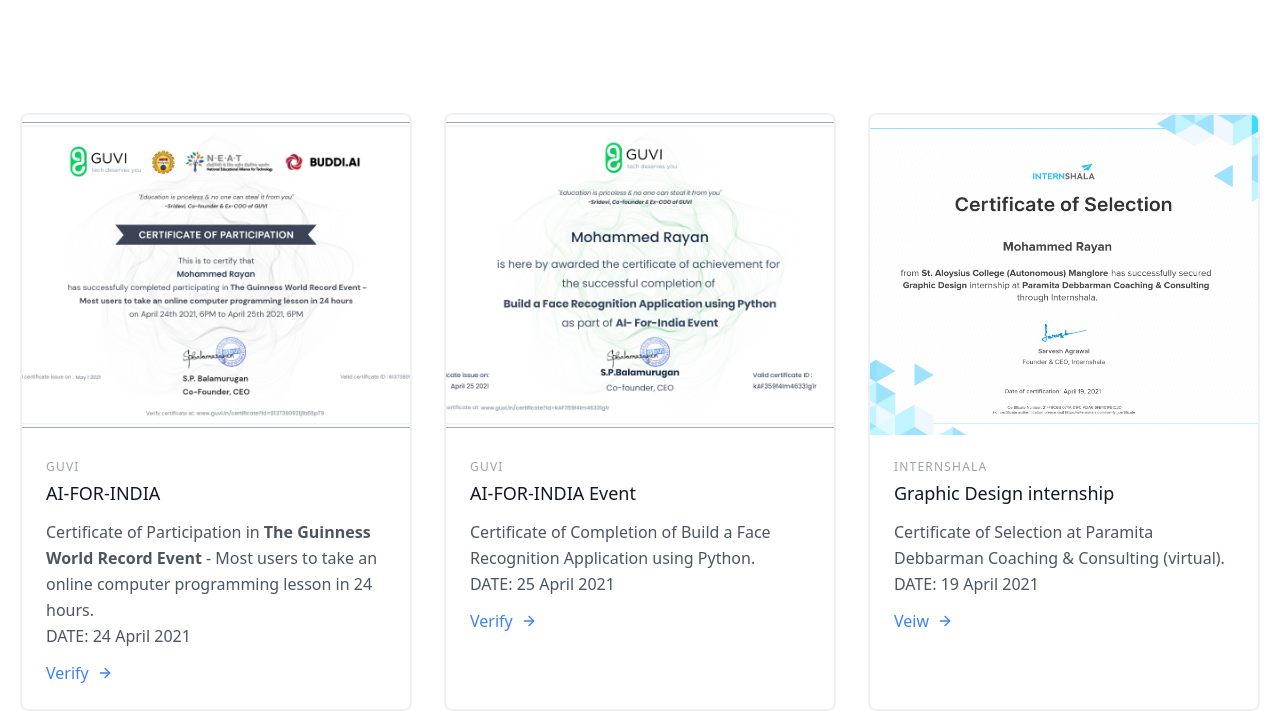
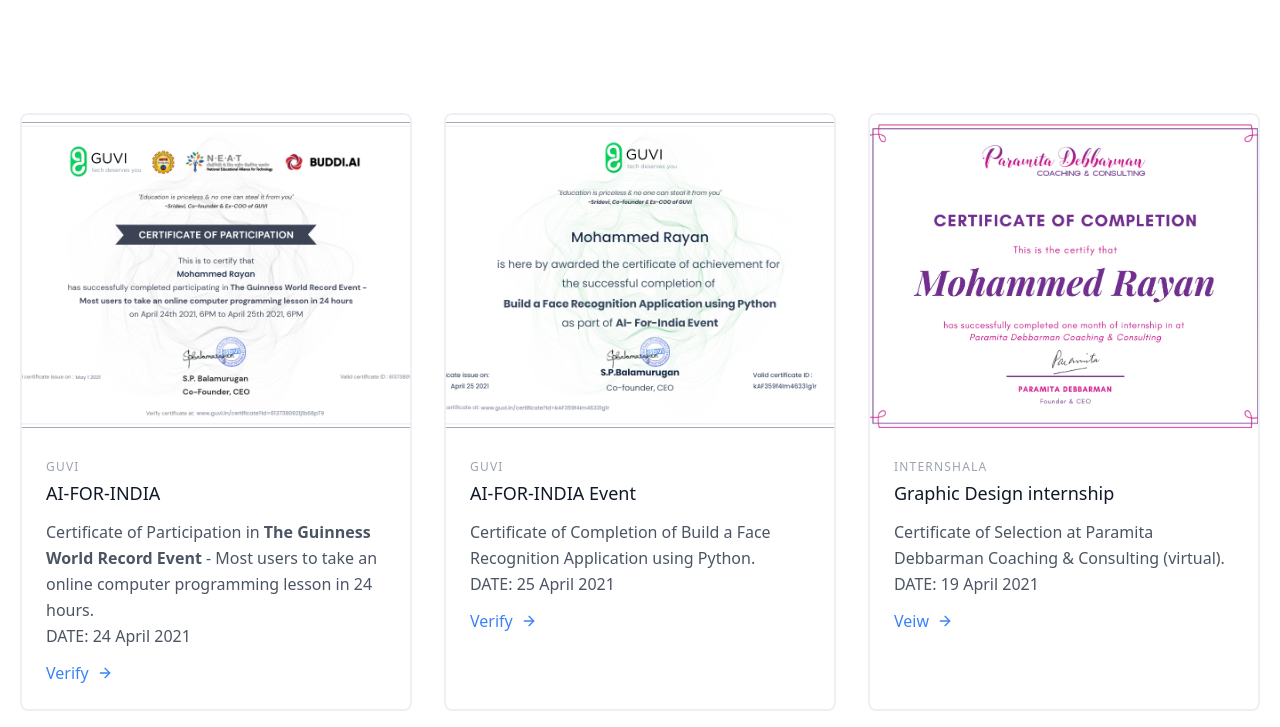
Before and after one commit to m-rayan10/mrayan, a plain HTML site: page src/certify.html in a window 1280 px wide. Shown: the part 73-800 px from the top of the page. Drawn offline with nearby package versions, Linux system fonts and the light colour scheme.

Commit message:
Update certify.html

```diff
--- a/src/certify.html
+++ b/src/certify.html
@@ -70,7 +70,7 @@
       </div>
       <div class="p-4 md:w-1/3">
         <div class="h-full border-2 border-gray-200 border-opacity-60 rounded-lg overflow-hidden">
-          <img class="lg:h-80 md:h-36 w-full object-cover object-center" src="assets/img/0001.jpg" alt="blog">
+          <img class="lg:h-80 md:h-36 w-full object-cover object-center" src="assets/img/internGD-1.jpg" alt="blog">
           <div class="p-6">
             <h2 class="tracking-widest text-xs title-font font-medium text-gray-400 mb-1">INTERNSHALA</h2>
             <h1 class="title-font text-lg font-medium text-gray-900 mb-3">Graphic Design internship</h1>
```
